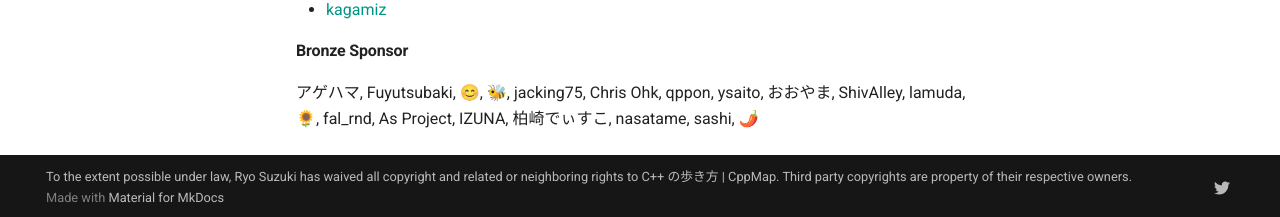
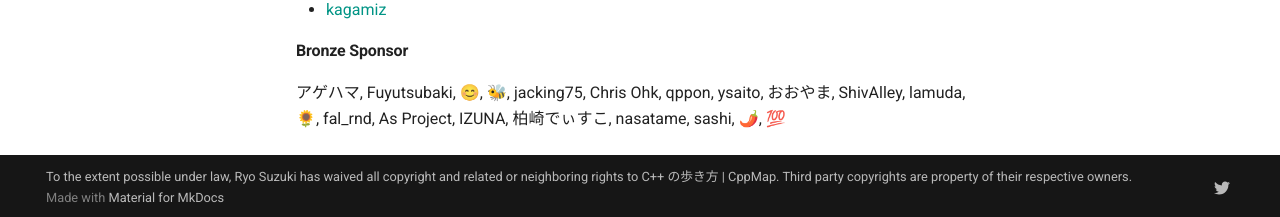
Before and after one commit to cppmap/cppmap.docs, an MkDocs documentation site: the page built from docs/index.md, in a window 1280 px wide and 900 px high, scrolled down 560 px. Shown: the part 680-897 px from the top of the window. Built offline with MkDocs 1.6.1 and Material for MkDocs 9.7.7, drawn with Linux system fonts in a browser that asks for light colours; nearby versions of some CDN libraries; comment, search, counter and statistics services are not loaded.

```diff
--- a/docs/index.md
+++ b/docs/index.md
@@ -43,4 +43,4 @@ C++17, C++20, C++23, C++26 に関する情報を調査・提供します。
 - [kagamiz](https://github.com/kagamiz){:target="_blank"}
 
 #### Bronze Sponsor
-アゲハマ, Fuyutsubaki, 😊, 🐝, jacking75, Chris Ohk, qppon, ysaito, おおやま, ShivAlley, lamuda, 🌻, fal_rnd, As Project, IZUNA, 柏崎でぃすこ, nasatame, sashi, 🌶️
+アゲハマ, Fuyutsubaki, 😊, 🐝, jacking75, Chris Ohk, qppon, ysaito, おおやま, ShivAlley, lamuda, 🌻, fal_rnd, As Project, IZUNA, 柏崎でぃすこ, nasatame, sashi, 🌶️, 💯
```
